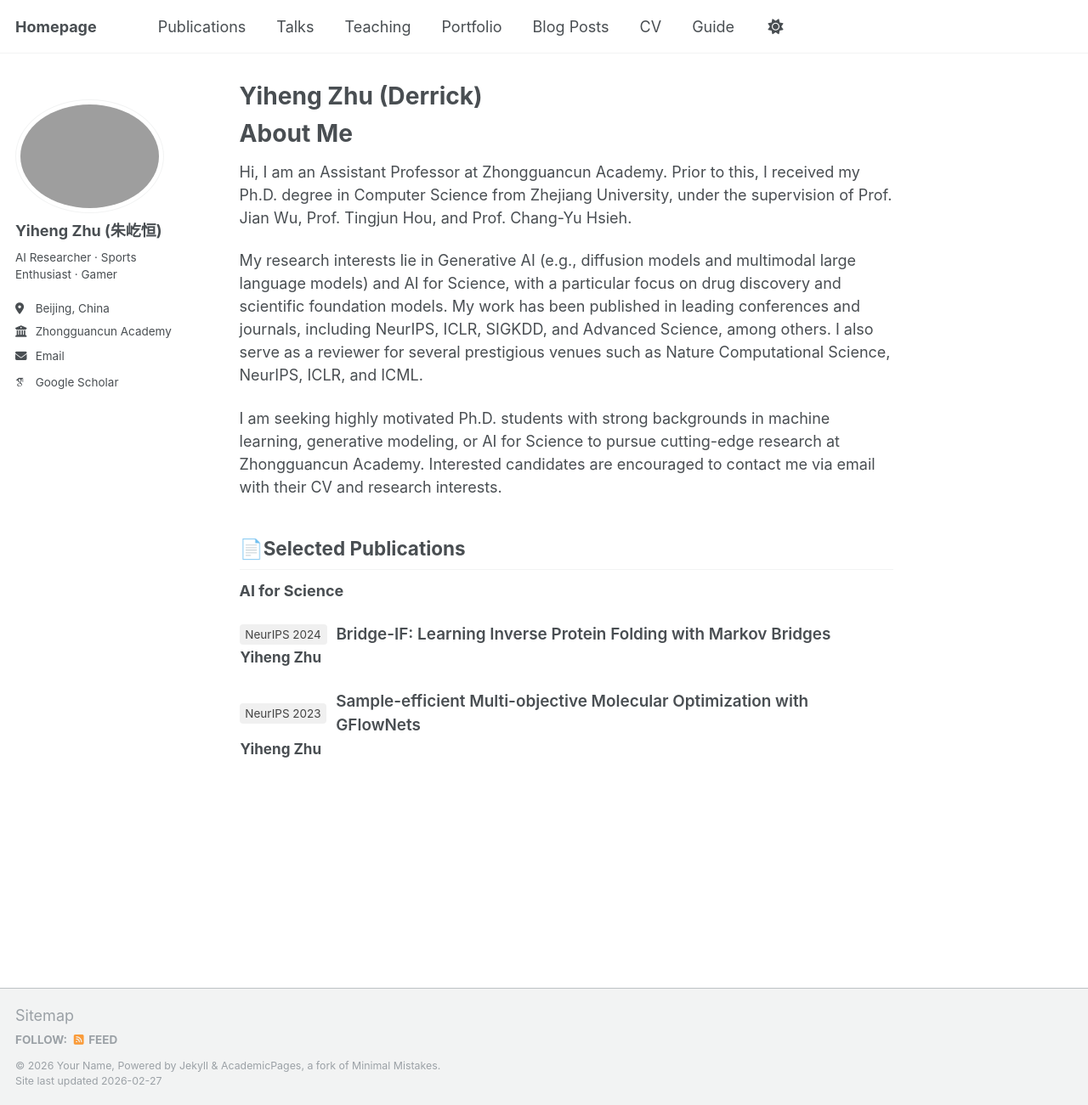
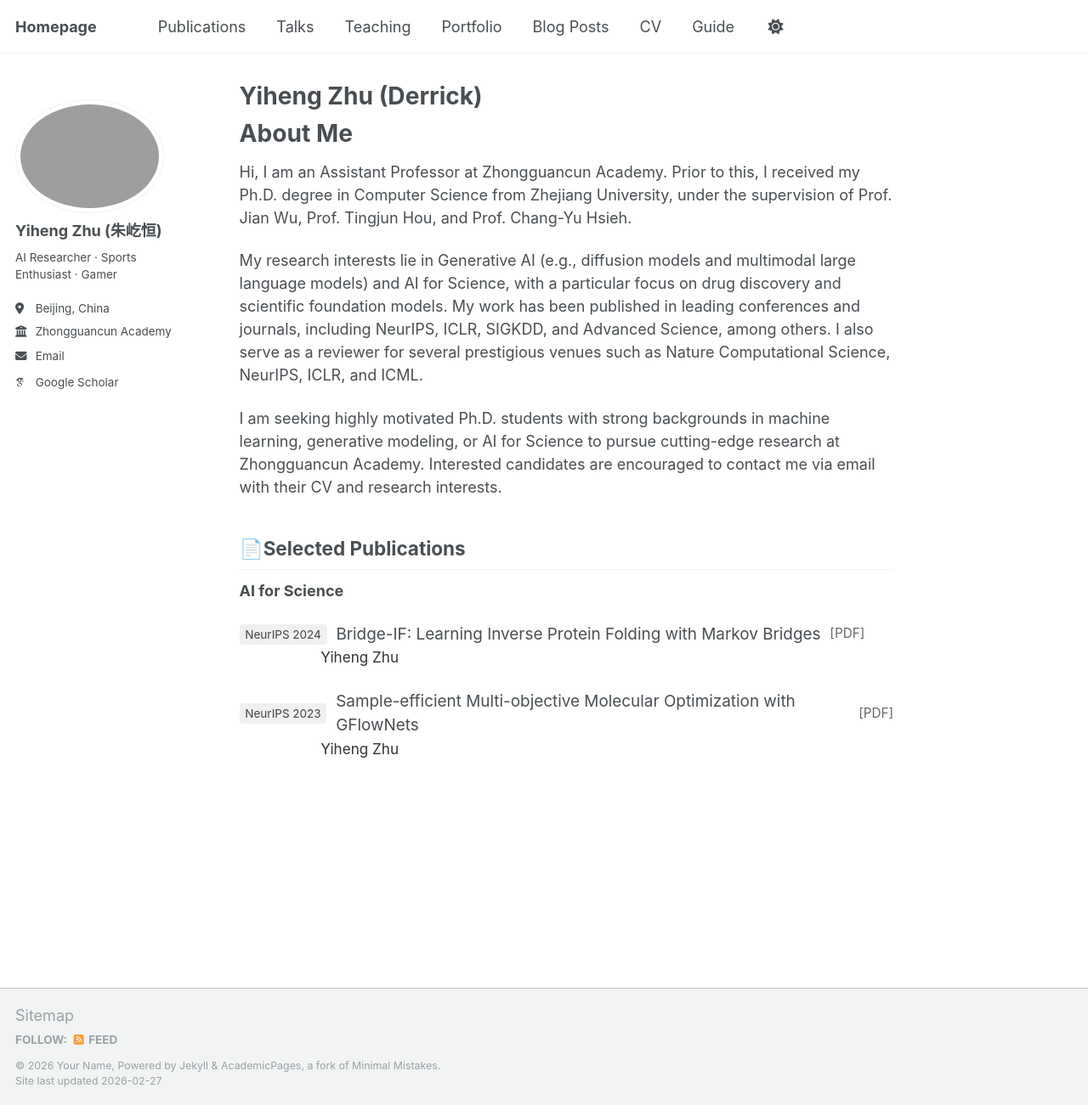
Before and after one commit to derrickzhu147/derrickzhu147.github.io, a Jekyll site: the page built from _pages/about.md, in a window 1280 px wide and 1301 px high. Shown: the whole window at 85% size. Built offline with Jekyll 4.4.1, drawn with Linux system fonts in a browser that asks for light colours; some web fonts are replaced; a script that is not in the unit is left out.

Commit message:
Update about.md

```diff
--- a/_pages/about.md
+++ b/_pages/about.md
@@ -21,6 +21,7 @@ I am seeking highly motivated Ph.D. students with strong backgrounds in machine
 **AI for Science**
 
 <div style="margin-bottom:1.4em;">
+  <!-- 标题行：badge + 论文名 -->
   <div style="display:flex; align-items:center; gap:0.6em;">
     <span style="
       background:#f0f0f0;
@@ -32,12 +33,21 @@ I am seeking highly motivated Ph.D. students with strong backgrounds in machine
     ">
       NeurIPS 2024
     </span>
-    <span style="font-size:1.05em; font-weight:600;">
+
+    <a href="PDF_URL_NEURIPS2024" target="_blank" rel="noopener noreferrer"
+       style="font-size:1.05em; color:inherit; text-decoration:none;">
       Bridge-IF: Learning Inverse Protein Folding with Markov Bridges
-    </span>
+    </a>
+
+    <a href="PDF_URL_NEURIPS2024" target="_blank" rel="noopener noreferrer"
+       style="font-size:0.85em; color:#666; text-decoration:none;">
+      [PDF]
+    </a>
   </div>
-  <div style="font-size:0.95em; margin-left:0.05em;">
-    <b>Yiheng Zhu</b>
+
+  <!-- 作者行：与论文标题对齐 -->
+  <div style="font-size:0.95em; color:#333; margin-left:5.6em;">
+    Yiheng Zhu
   </div>
 </div>
 
@@ -53,12 +63,20 @@ I am seeking highly motivated Ph.D. students with strong backgrounds in machine
     ">
       NeurIPS 2023
     </span>
-    <span style="font-size:1.05em; font-weight:600;">
+
+    <a href="PDF_URL_NEURIPS2023" target="_blank" rel="noopener noreferrer"
+       style="font-size:1.05em; color:inherit; text-decoration:none;">
       Sample-efficient Multi-objective Molecular Optimization with GFlowNets
-    </span>
+    </a>
+
+    <a href="PDF_URL_NEURIPS2023" target="_blank" rel="noopener noreferrer"
+       style="font-size:0.85em; color:#666; text-decoration:none;">
+      [PDF]
+    </a>
   </div>
-  <div style="font-size:0.95em; margin-left:0.05em;">
-    <b>Yiheng Zhu</b>
+
+  <div style="font-size:0.95em; color:#333; margin-left:5.6em;">
+    Yiheng Zhu
   </div>
 </div>
 
```
